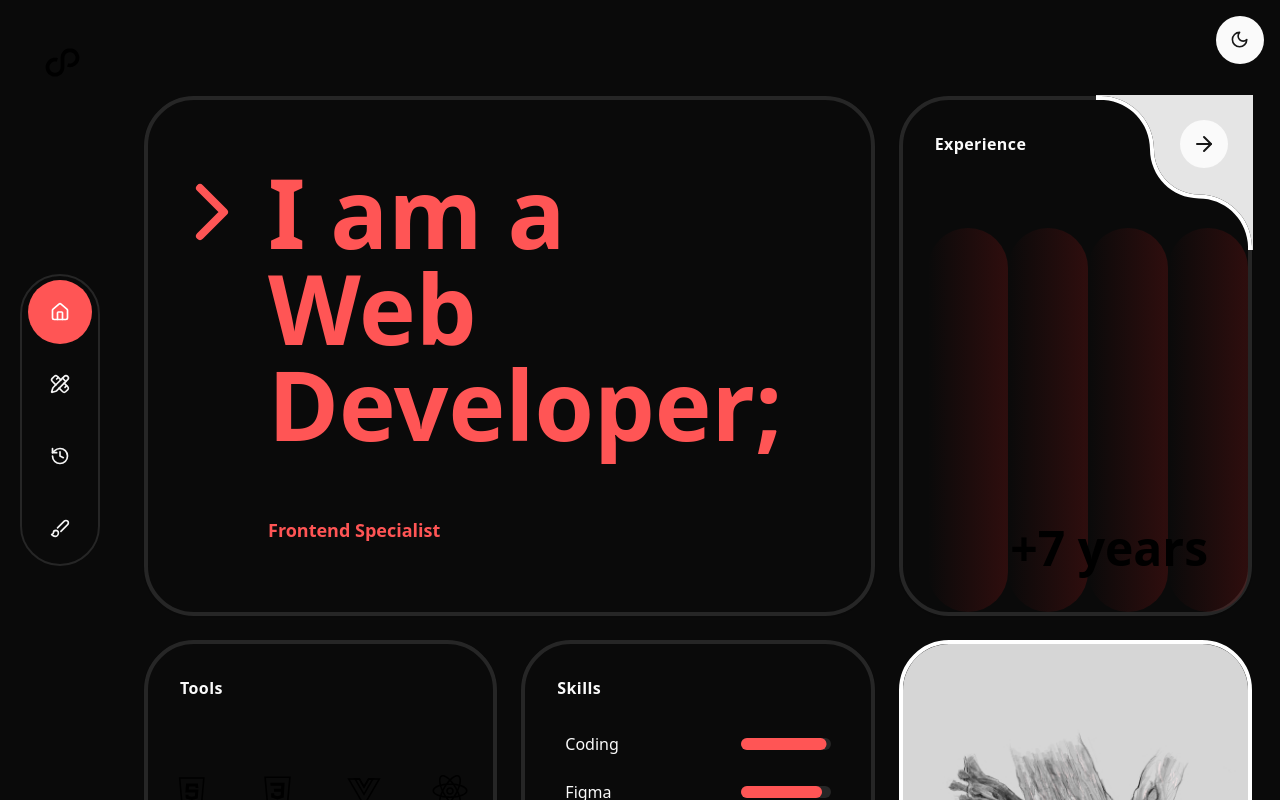
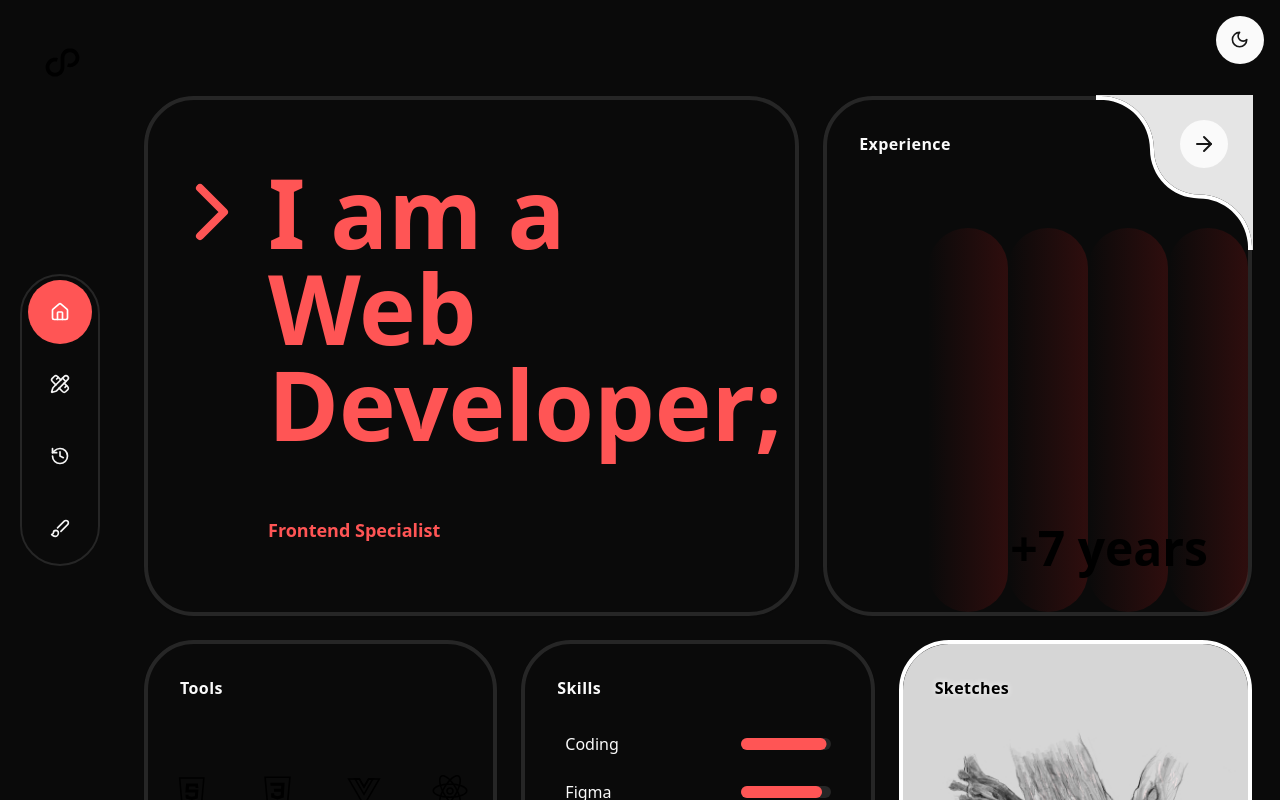
Before and after one commit to ChetanPate1/chetanpate1.github.io, a React (Vite) app: page /#/ in a window 1280 px wide. Shown: the top 800 px of the page. Built offline with nearby package versions, Linux system fonts and the light colour scheme.

Commit message:
experience WIP

```diff
--- a/src/pages/Home.tsx
+++ b/src/pages/Home.tsx
@@ -63,8 +63,8 @@ const Home = () => {
 
    return (
       <Container>
-         <div className="grid grid-cols-3 gap-6 mb-6 px-6 lg:px-0">
-            <div className="col-span-full lg:col-span-2">
+         <div className="grid grid-cols-5 gap-6 mb-6 px-6 lg:px-0">
+            <div className="col-span-full lg:col-span-3">
                <Card>
                   <CardContent className="py-16 px-10">
                      <h1 className="relative font-semibold text-5xl md:text-6xl lg:text-8xl text-primary pl-10 lg:pl-20">
@@ -79,7 +79,7 @@ const Home = () => {
                </Card>
             </div>
 
-            <Card className="relative bg-primary col-span-full lg:col-auto min-h-52">
+            <Card className="relative bg-primary col-span-full lg:col-span-2 min-h-52">
                <Link to="experience">
                   <Button size="icon" className="absolute right-5 top-5 z-10">
                      <ArrowRightIcon className="h-6 w-6" />
@@ -98,7 +98,7 @@ const Home = () => {
                   <div className="absolute bottom-0 right-0 w-20 h-1/2 lg:h-3/4 bg-gradient-to-l from-5% from-red-700 opacity-20 rounded-full"></div>
                   <div className="absolute bottom-0 right-20 w-20 h-2/3 lg:h-3/4 bg-gradient-to-l from-5% from-red-700 opacity-20 rounded-full"></div>
                   <div className="absolute bottom-0 right-40 w-20 h-3/4 bg-gradient-to-l from-5% from-red-700 opacity-20 rounded-full"></div>
-                  <div className="absolute bottom-0 right-60 w-20 h-3/4  bg-gradient-to-l from-5% from-red-700 opacity-20 rounded-full"></div>
+                  <div className="absolute bottom-0 right-60 w-20 h-3/4  bg-gradient-to-l from-5% from-red-700  opacity-0 lg:opacity-20 rounded-full"></div>
 
                   <h4 className="font-semibold text-5xl text-black absolute bottom-10 right-10">
                      +{currentYear - start} years
@@ -147,6 +147,7 @@ const Home = () => {
                   {renderSketches()}
                </CarouselContent>
 
+               <h4 className="font-semibold tracking-wide absolute top-8 left-8 drop-shadow-[0_0_3px_rgba(255,255,255,1)]">Sketches</h4>
                <Progress className="absolute bottom-8 right-8 z-30 max-w-10 h-2" value={current / count * 100} />
             </Carousel>
          </div>
```
